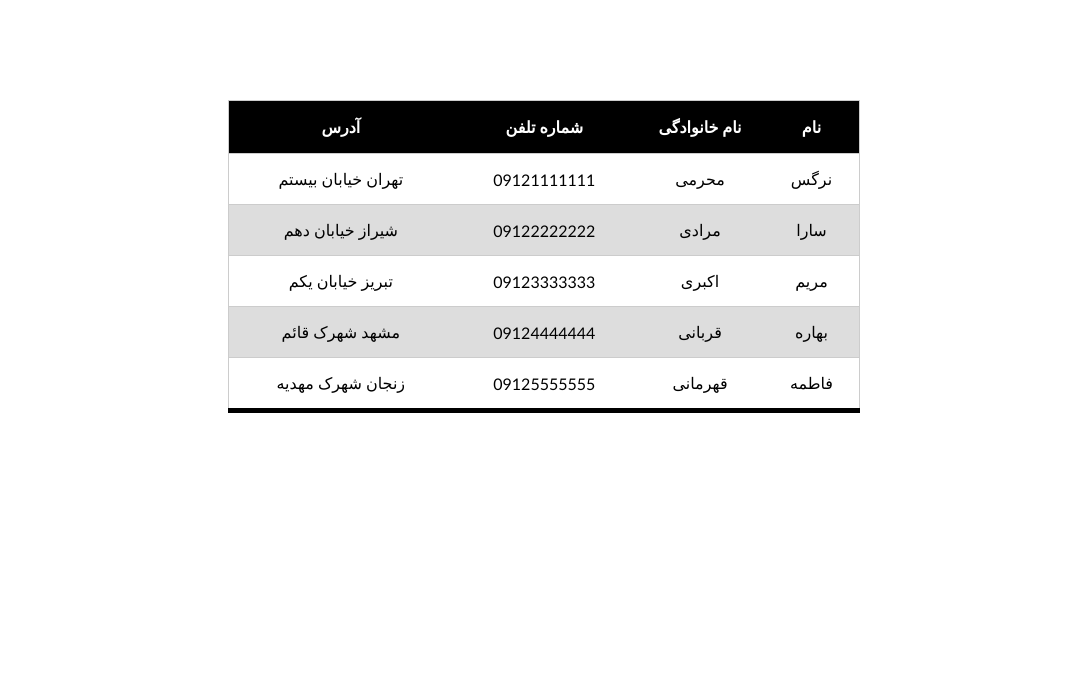
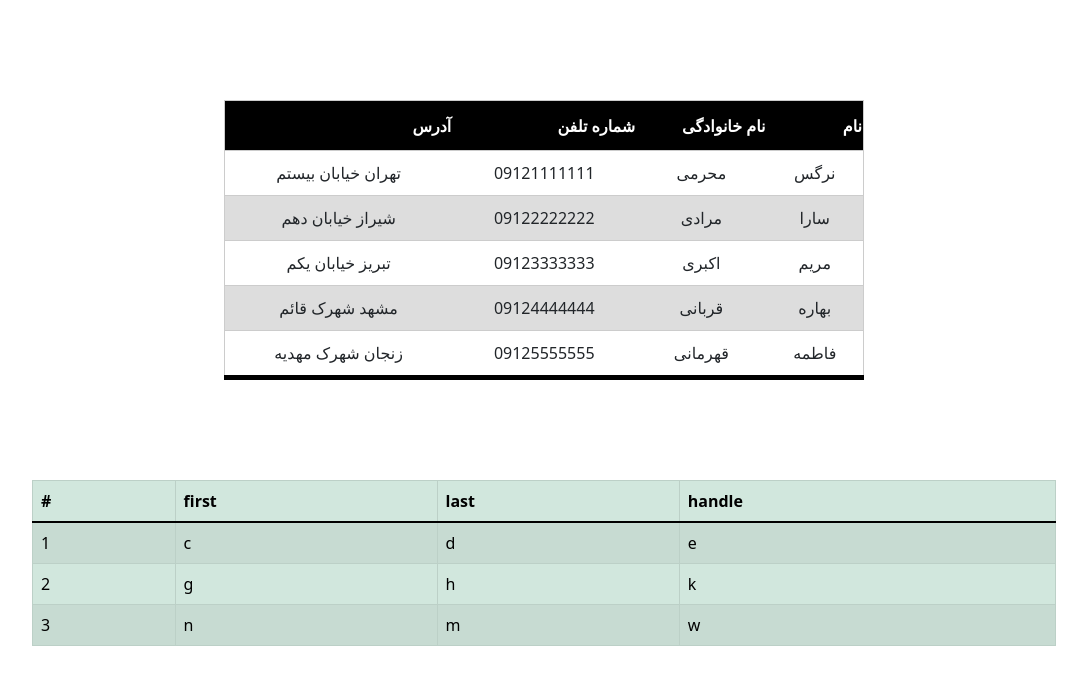
Before and after one commit to Moharrami97/front_end, a plain HTML site: page table.html in a window 1280 px wide. Shown: the whole page, without its empty margins (96-1183 px from the left). Drawn offline with Linux system fonts and the light colour scheme.

Commit message:
added table by bootstrap

```diff
--- a/table.html
+++ b/table.html
@@ -6,6 +6,7 @@
     <meta name="viewport" content="width=device-width, initial-scale=1.0">
     <title>table</title>
     <link href="style_table.css" rel="stylesheet" type="text/css">
+    <link href="css/bootstrap.css" rel="stylesheet" type="text/css">
 </head>
 <body>
     <table class="my_table">
@@ -51,5 +52,38 @@
         </tbody>
     </table>
 
+
+    <div class="table-responsive" style="width: 80%; margin: 0 auto; direction: ltr;">
+        <table class="table table-striped table-hover table-success table-bordered">
+            <thead>
+                <tr>
+                    <th>#</th>
+                    <th>first</th>
+                    <th>last</th>
+                    <th>handle</th>
+                </tr>
+            </thead>
+            <tbody>
+                <tr class="align-middle">
+                    <td>1</td>
+                    <td>c</td>
+                    <td>d</td>
+                    <td>e</td>
+                </tr>
+                <tr class="align-middle">
+                    <td>2</td>
+                    <td>g</td>
+                    <td>h</td>
+                    <td>k</td>
+                </tr>
+                <tr class="align-middle">
+                    <td>3</td>
+                    <td>n</td>
+                    <td>m</td>
+                    <td>w</td>
+                </tr>
+            </tbody>
+        </table>
+    </div>
 </body>
 </html>
```
